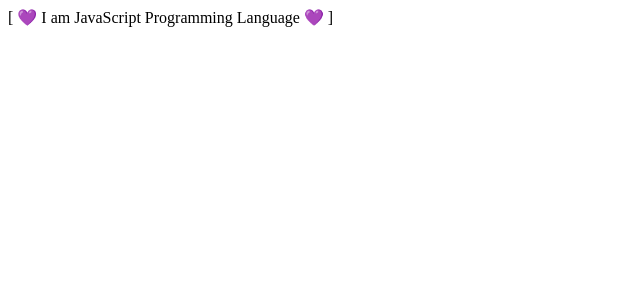
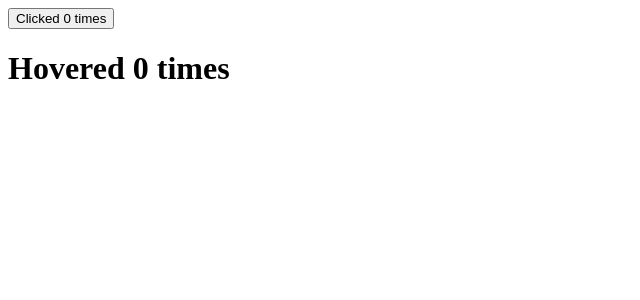
Before and after one commit to abulbashar98/think_in_react_way_by_learnwithsumit, a React (Create React App) app: page / in a window 1280 px wide. Shown: the top 300 px of the page, without its empty margins (0-640 px from the left). Built offline with nearby package versions, Linux system fonts and the light colour scheme.

Commit message:
Higher Order Component Pattern

```diff
--- a/src/App.js
+++ b/src/App.js
@@ -1,7 +1,6 @@
 import React from "react";
-import Bracket from "./components/Composition/Bracket";
-import Emoji from "./components/Composition/Emoji";
-import Text from "./components/Composition/Text";
+import ClickCounter from "./components/ClickCounter";
+import HoverCounter from "./components/HoverCounter";
 
 
 
@@ -13,15 +12,10 @@
 function App() {
 
   return (
-
-    <Emoji>
-      {({ addEmoji }) => (
-        <Bracket>
-          {({ addBracket }) => <Text addEmoji={addEmoji} addBracket={addBracket}></Text>}
-        </Bracket>
-      )}
-    </Emoji>
-
+    <>
+      <ClickCounter></ClickCounter>
+      <HoverCounter></HoverCounter>
+    </>
   );
 
 
--- /dev/null
+++ b/src/components/ClickCounter.js
@@ -0,0 +1,15 @@
+import withCounter from "./HOC/withCounter"
+
+
+const ClickCounter = (props) => {
+
+    const { count, incrementCount } = props
+
+    return (
+
+        <button onClick={incrementCount}>Clicked {count} times</button>
+
+    )
+}
+
+export default withCounter(ClickCounter)
--- a/src/components/Composition/Bracket.js
+++ /dev/null
@@ -1,11 +0,0 @@
-import React, { Component } from 'react';
-
-class Bracket extends Component {
-
-    addBracket = (text) => `[ ${text} ]`
-    render() {
-        return this.props.children({ addBracket: this.addBracket })
-    }
-}
-
-export default Bracket;
--- a/src/components/Composition/Emoji.js
+++ /dev/null
@@ -1,12 +0,0 @@
-
-import React, { Component } from 'react';
-
-class Emoji extends Component {
-
-    addEmoji = (text, emoji) => `${emoji} ${text} ${emoji}`
-    render() {
-        return this.props.children({ addEmoji: this.addEmoji })
-    }
-}
-
-export default Emoji;
--- a/src/components/Composition/Text.js
+++ /dev/null
@@ -1,15 +0,0 @@
-
-export default function Text({ addEmoji, addBracket }) {
-
-    let text = "I am JavaScript Programming Language"
-
-    if (addEmoji) {
-        text = addEmoji(text, '💜')
-    }
-
-    if (addBracket) {
-        text = addBracket(text)
-    }
-
-    return <div>{text}</div>
-}
--- /dev/null
+++ b/src/components/HOC/withCounter.js
@@ -0,0 +1,30 @@
+import React from 'react'
+
+
+const withCounter = (OriginalComponent) => {
+
+    class NewComponent extends React.Component {
+
+        state = {
+            count: 0
+        }
+
+        incrementCount = () => {
+
+            this.setState((prevState) => ({
+                count: prevState.count + 1
+            }))
+
+        }
+
+        render() {
+            const { count } = this.state
+            return <OriginalComponent count={count} incrementCount={this.incrementCount}></OriginalComponent>
+        }
+    }
+
+    return NewComponent;
+
+};
+
+export default withCounter;
--- /dev/null
+++ b/src/components/HoverCounter.js
@@ -0,0 +1,15 @@
+import withCounter from "./HOC/withCounter"
+
+
+const HoverCounter = (props) => {
+
+    const { count, incrementCount } = props
+
+    return (
+
+        <h1 onMouseOver={incrementCount}>Hovered {count} times</h1>
+
+    )
+}
+
+export default withCounter(HoverCounter)
```
Also changed, not shown: src/components/inheritance/Emoji.js (deleted, +0 -22 lines), src/components/inheritance/Text.js (deleted, +0 -17 lines).
